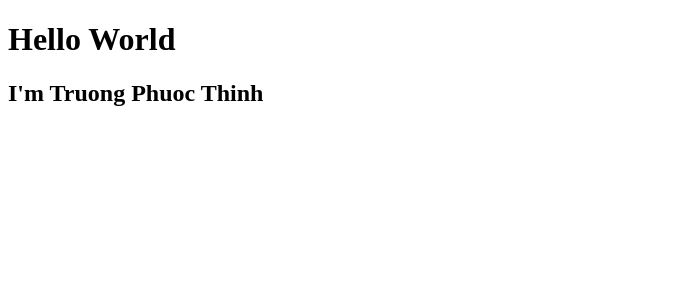
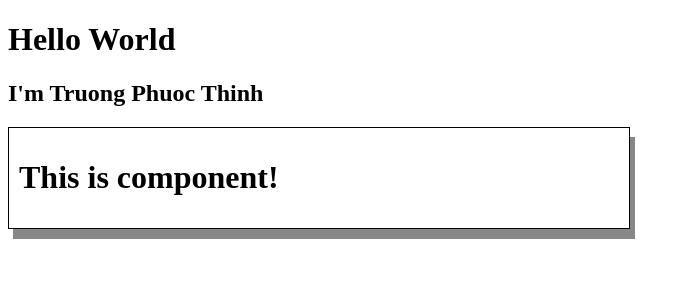
Before and after one commit to phuocthinh1998/Angular_12_Github, an Angular app: page / in a window 1280 px wide. Shown: the top 300 px of the page, without its empty margins (0-690 px from the left). Built offline with nearby package versions, Linux system fonts and the light colour scheme.

Commit message:
component

```diff
--- a/src/app/app.component.html
+++ b/src/app/app.component.html
@@ -1,2 +1,3 @@
 <h1>Hello World</h1>
 <h2>I'm Truong Phuoc Thinh</h2>
+<app-home></app-home>
--- a/src/app/app.module.ts
+++ b/src/app/app.module.ts
@@ -3,10 +3,12 @@ import { BrowserModule } from '@angular/platform-browser';
 
 import { AppRoutingModule } from './app-routing.module';
 import { AppComponent } from './app.component';
+import { HomeComponent } from './home/home.component';
 
 @NgModule({
   declarations: [
-    AppComponent
+    AppComponent,
+    HomeComponent
   ],
   imports: [
     BrowserModule,
--- /dev/null
+++ b/src/app/home/home.component.html
@@ -0,0 +1,3 @@
+<div class="test">
+  <h1>This is component!</h1>
+</div>
--- /dev/null
+++ b/src/app/home/home.component.scss
@@ -0,0 +1,6 @@
+.test{
+  border: 1px solid;
+  padding: 10px;
+  box-shadow: 5px 10px #888888;
+  width: 600px;
+}
--- /dev/null
+++ b/src/app/home/home.component.ts
@@ -0,0 +1,15 @@
+import { Component, OnInit } from '@angular/core';
+
+@Component({
+  selector: 'app-home',
+  templateUrl: './home.component.html',
+  styleUrls: ['./home.component.scss']
+})
+export class HomeComponent implements OnInit {
+
+  constructor() { }
+
+  ngOnInit(): void {
+  }
+
+}
```
Also changed, not shown: 1 other file (tests, documents, lock files or other folders).
